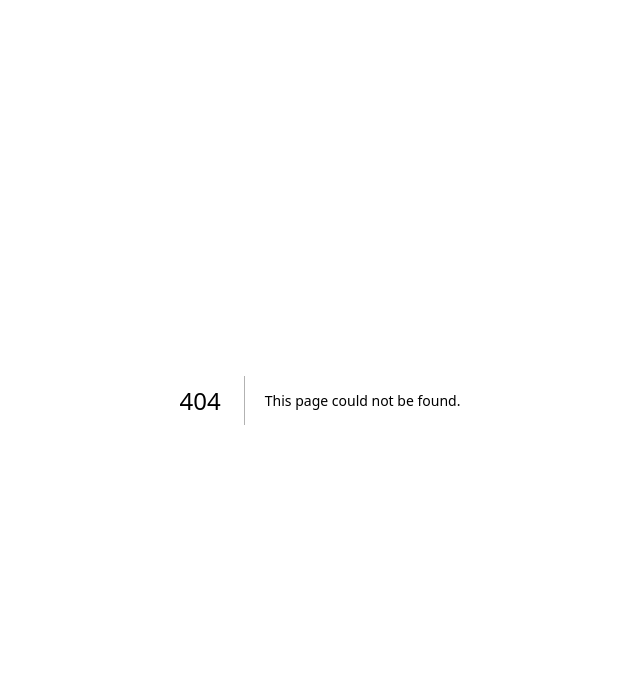
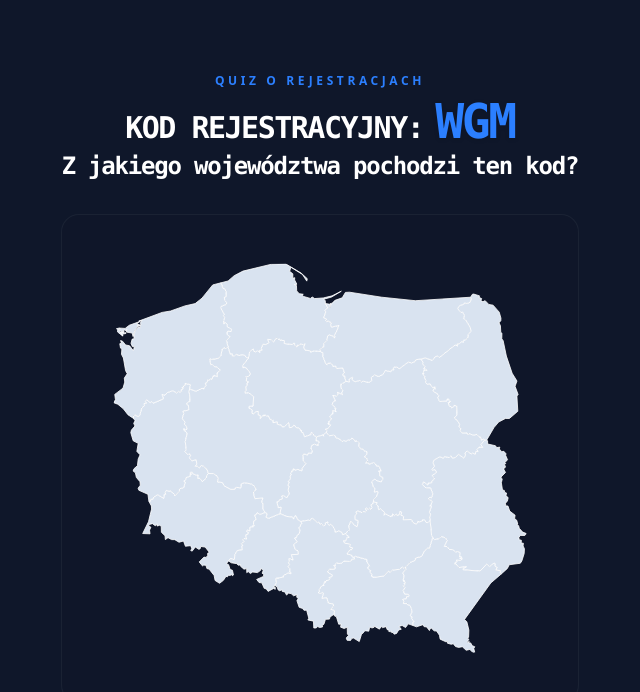
Before and after one commit to mmzek/WebLicensePlates, a Next.js app: page /quiz in a window 1280 px wide. Before the commit this address had no page. Shown: the top 692 px of the page, without its empty margins (320-960 px from the left). Built offline with nearby package versions, Linux system fonts and the light colour scheme.

Commit message:
feat: display quiz round

```diff
--- a/src/app/globals.css
+++ b/src/app/globals.css
@@ -114,3 +114,21 @@
   transform: translateY(-1px);
   box-shadow: 0 0 30px 2px rgba(59, 130, 246, 0.3);
 }
+
+path[id^="PL-"] {
+  fill: #d9e3f0;
+  stroke: #ffffff;
+  stroke-width: 1.2;
+  transition: fill 0.2s ease;
+}
+
+path[id^="PL-"]:hover {
+  fill: #8bb5e0;
+  cursor: pointer;
+}
+
+#map-container svg {
+  width: 100% !important;
+  height: auto !important;
+  display: block;
+}
--- a/src/app/homepage/sidebar.tsx
+++ b/src/app/homepage/sidebar.tsx
@@ -1,3 +1,5 @@
+"use client";
+import { useRouter } from "next/navigation";
 import Browser from "../homepage/browser";
 import Filters from "../homepage/filters";
 
@@ -7,8 +9,13 @@ export interface FiltersProps {
 }
 
 export default function SideBar({selected, onSelect} :FiltersProps) {
+  const router= useRouter();
   return (
     <div className="h-full w-1/4 bg-[#1f1f1f] overflow-y-auto command-scroll">
+      <h1 className="text-xs font-bold uppercase tracking-widest text-blue-400 p-4">Quiz o rejestracjach</h1>
+      <div className="px-4 flex justify-center pb-4">
+      <button className="bg-blue-400 px-4 py-2 rounded-xl text-black font-bold filter" onClick={()=>router.push("/quiz")}>WEŹ UDZIAŁ W QUIZIE!</button>
+      </div>
       <Browser />
       <Filters selected={selected} onSelect={onSelect}/>
     </div>
--- /dev/null
+++ b/src/app/quiz/page.tsx
@@ -0,0 +1,9 @@
+"use client";
+
+import QuizRound from "./quiz-round";
+
+export default function QuizPage() {
+  return (
+        <QuizRound/>
+  );
+}
--- /dev/null
+++ b/src/app/quiz/quiz-round.tsx
@@ -0,0 +1,29 @@
+import PolandMap from "./map";
+
+export default function QuizRound() {
+
+  return (
+    <div className="min-h-screen bg-[#0f172a] flex flex-col items-center justify-center pb-6 font-sans">
+     <div className="flex flex-col items-center justify-center w-full max-w-4xl mx-auto p-4 text-center">
+  <h2 className="text-blue-500 font-bold uppercase tracking-[0.3em] text-xs mb-2">
+    Quiz o rejestracjach
+  </h2>
+  <div className="flex items-baseline gap-3 mb-1">
+    <span className="text-3xl font-mono font-black text-white tracking-tighter">
+      KOD REJESTRACYJNY:
+    </span>
+    <span className="text-5xl font-mono font-black text-blue-500 tracking-tighter shadow-blue-500/20 drop-shadow-sm">
+      WGM
+    </span>
+  </div>
+  <h2 className="text-2xl font-mono font-black text-white tracking-tighter mb-8">
+    Z jakiego województwa pochodzi ten kod?
+  </h2>
+  <div className="w-3/5 bg-gray-900/40 rounded-2xl border border-white/5 overflow-hidden">
+    <PolandMap/>
+  </div>
+
+</div>
+    </div>
+  );
+}
```
